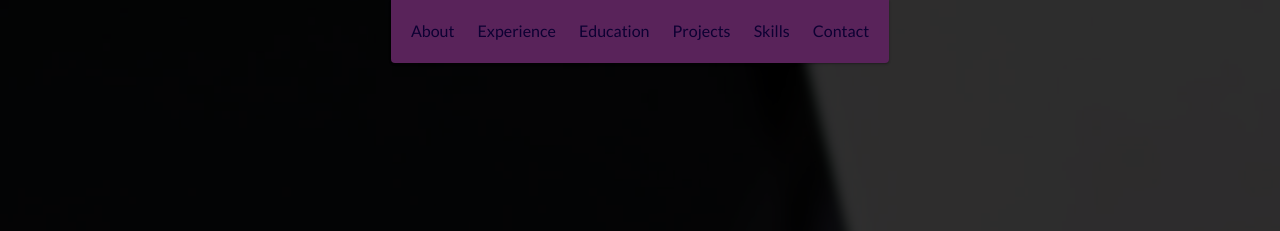
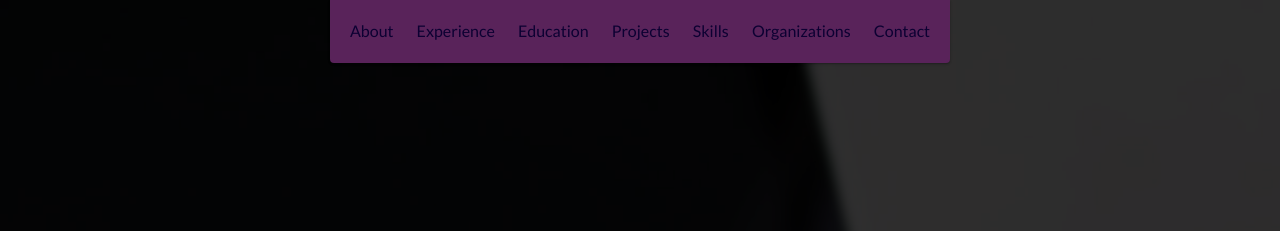
Before and after one commit to itstevo/itstevo.github.io, a website: page index.html in a window 1280 px wide. Shown: the top 231 px of the page. Drawn offline with nearby package versions, Linux system fonts and the light colour scheme.

Commit message:
Update index.html

```diff
--- a/index.html
+++ b/index.html
@@ -44,9 +44,14 @@
             <li>
                 <a href="#skills">Skills</a>
             </li>
+			<li>
+                <a href="#Organizations">Organizations</a>
+            </li>
             <li>
                 <a href="#contact">Contact</a>
             </li>
+
+
         </ul>
     </header>
     <!-- End header -->
@@ -177,7 +182,7 @@
     </div>
     <!-- End #skills -->
 
-	<div class="optional-section background-alt">
+	<div class="optional-section background-alt" id="Organizations">
     <h2 class="heading">Professional Affiliations</h2>
 
 	<div class="project shadow-large">
```
